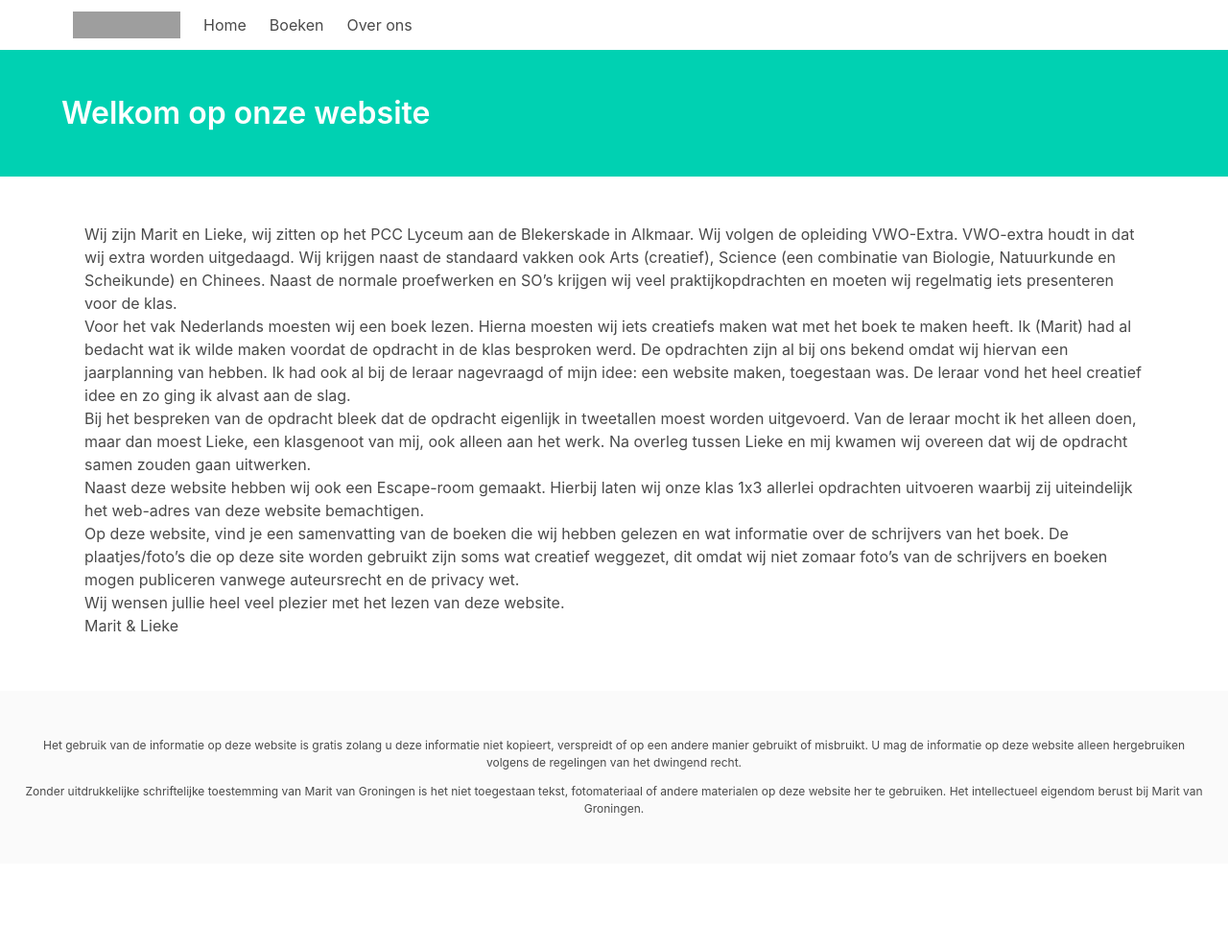
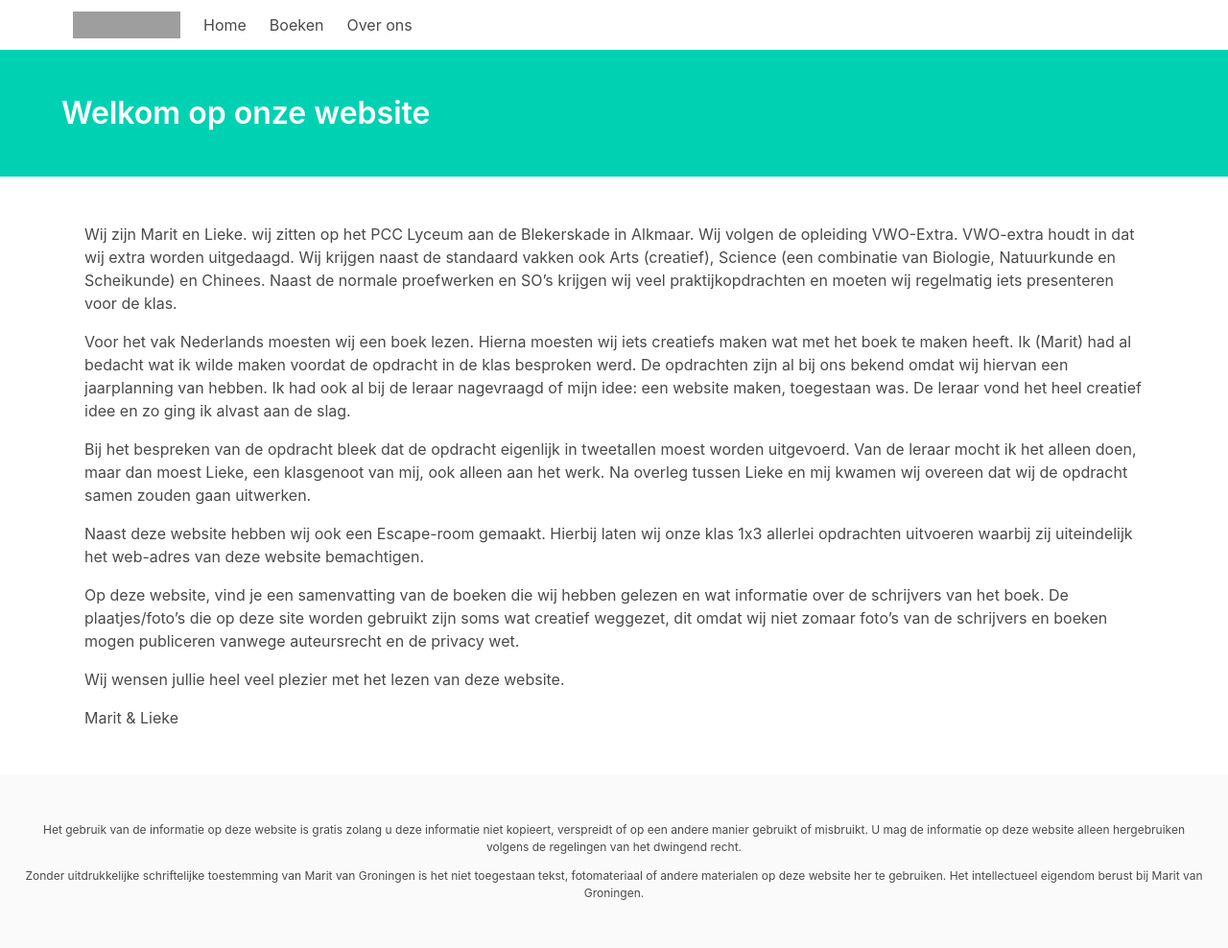
Before and after one commit to groninge01/marit, a Jekyll site: the page built from pages/index.md, in a window 1280 px wide. Shown: the whole page at 96% size. Built offline with Jekyll 4.4.1, drawn with Linux system fonts in a browser that asks for light colours; nearby versions of some CDN libraries; a script that is not in the unit is left out; before the commit the page ends 900 px from its top, so only the background shows below that; grey boxes are pictures that could not be loaded.

Commit message:
Style content

```diff
--- a/_layouts/page.html
+++ b/_layouts/page.html
@@ -7,6 +7,7 @@ layout: default
 <section class="section container">
 
     {% include page-intro.html %}
-
-    {{ content }}
+    <div class="content">
+        {{ content }}
+    </div>
 </section>
--- a/pages/index.md
+++ b/pages/index.md
@@ -5,7 +5,7 @@ permalink: /
 section: home
 intro_paragraph: ''
 ---
-Wij zijn Marit en Lieke, wij zitten op het PCC Lyceum aan de Blekerskade in Alkmaar. Wij volgen de opleiding VWO-Extra. VWO-extra houdt in dat wij extra worden uitgedaagd. Wij krijgen naast de standaard vakken ook Arts (creatief), Science (een combinatie van Biologie, Natuurkunde en Scheikunde) en Chinees. Naast de normale proefwerken en SO's krijgen wij veel praktijkopdrachten en moeten wij regelmatig iets presenteren voor de klas.
+Wij zijn Marit en Lieke. wij zitten op het PCC Lyceum aan de Blekerskade in Alkmaar. Wij volgen de opleiding VWO-Extra. VWO-extra houdt in dat wij extra worden uitgedaagd. Wij krijgen naast de standaard vakken ook Arts (creatief), Science (een combinatie van Biologie, Natuurkunde en Scheikunde) en Chinees. Naast de normale proefwerken en SO's krijgen wij veel praktijkopdrachten en moeten wij regelmatig iets presenteren voor de klas.
 
 
 
```
